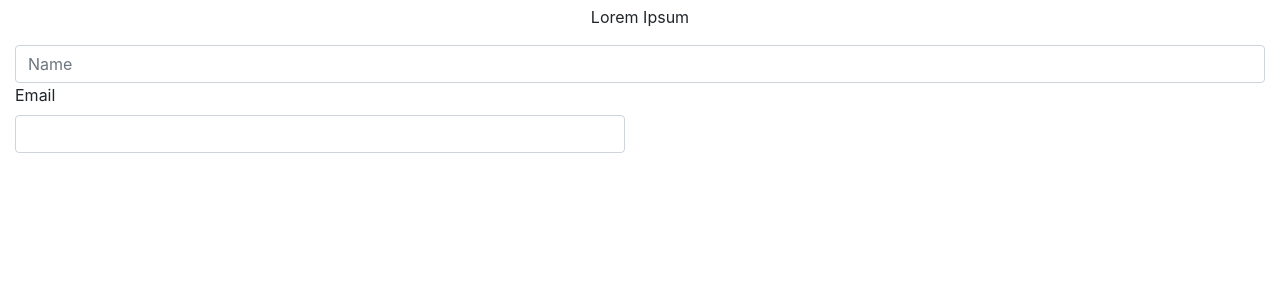
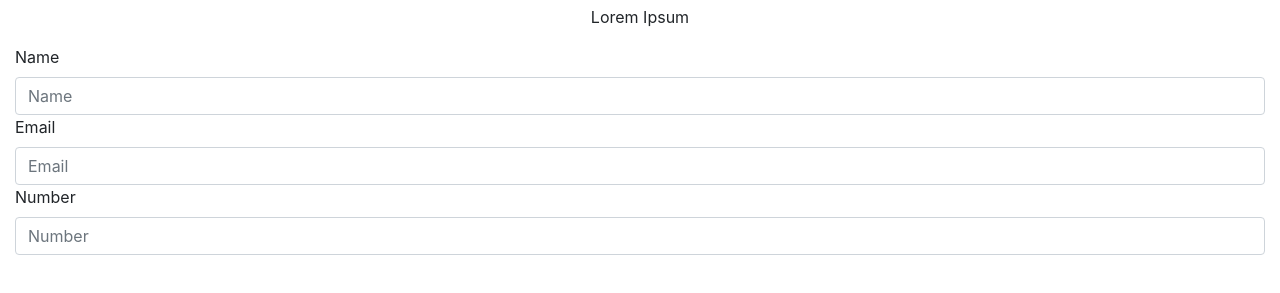
Before and after one commit to yigitm/microverse, a plain HTML site: page index.html in a window 1280 px wide. Shown: the part 51-344 px from the top of the page. Drawn offline with nearby package versions, Linux system fonts and the light colour scheme.

Commit message:
labels and number field

```diff
--- a/index.html
+++ b/index.html
@@ -18,11 +18,16 @@
 
 <form id="survey-form">
   <div class="col">
+    <label for="inputEmail4" id="name-label">Name</label>
     <input type="text" class="form-control" placeholder="Name" id="name">
   </div>
-  <div class="form-group col-md-6">
-    <label for="inputEmail4" >Email</label>
-    <input type="email" class="form-control" id="inputEmail4" id="email">
+  <div class="col">
+    <label for="inputEmail4" id="email-label" >Email</label>
+    <input type="email" class="form-control" id="inputEmail4" id="email" placeholder="Email" required>
+  </div>
+  <div class="col">
+    <label for="inputEmail4" id="number-label">Number</label>
+    <input min=10 max=100 type="number" class="form-control" placeholder="Number" id="number" required>
   </div>
 </form>
 
```
